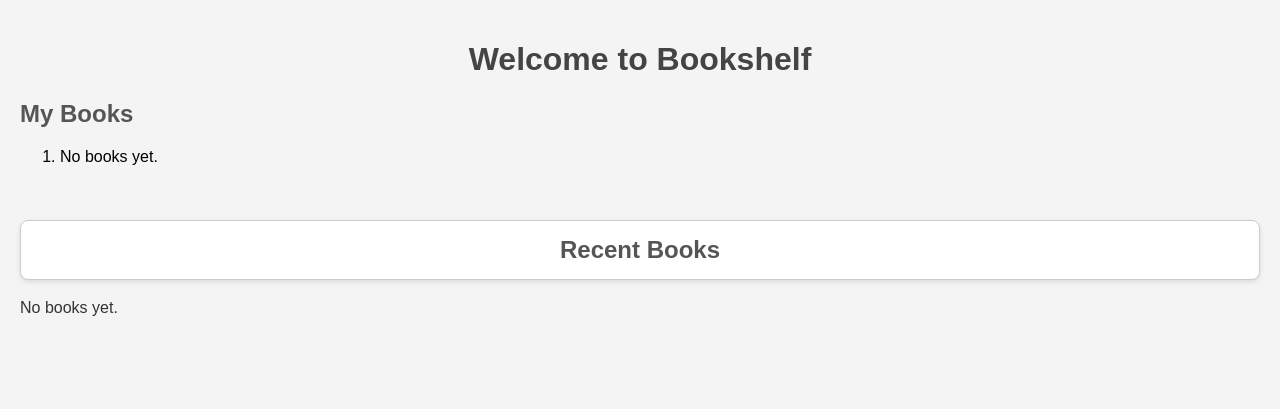
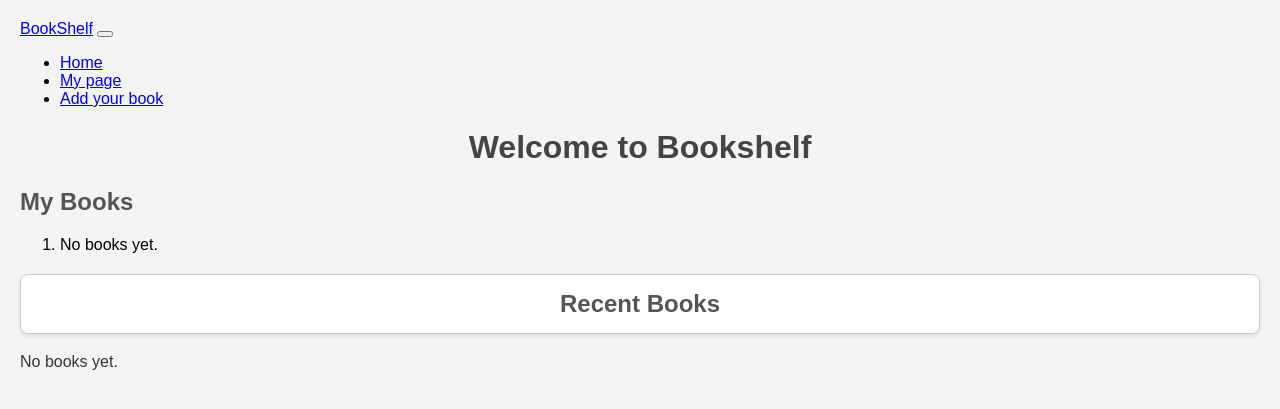
Before and after one commit to Daniel-7733/bookshelf, a Flask app: page / in a window 1280 px wide. Shown: the top 409 px of the page. Run offline with Flask 3, Linux system fonts and the light colour scheme.

Commit message:
Adding a navbar to html & and adding a report after add in add.html

```diff
--- a/templates/index.html
+++ b/templates/index.html
@@ -8,7 +8,31 @@
         </head>
 
         <body>
-            <!-- I should add an book image for a box in top of page -->
+
+            <!-- Adding a bar on top to have home page and other page option to choose -->
+            <nav class="navbar navbar-expand-lg bg-body-tertiary">
+                <div class="container-fluid">
+                    <a class="navbar-brand" href="templates/index.html">BookShelf</a>
+                    <button class="navbar-toggler" type="button" data-bs-toggle="collapse" data-bs-target="#navbarNav" aria-controls="navbarNav" aria-expanded="false" aria-label="Toggle navigation">
+                        <span class="navbar-toggler-icon"></span>
+                    </button>
+                    <div class="collapse navbar-collapse" id="navbarNav">
+                        <ul class="navbar-nav">
+                            <li class="nav-item">
+                                <a class="nav-link active" aria-current="page" href="templates/index.html">Home</a>
+                            </li>
+                            <li class="nav-item">
+                                <a class="nav-link" href="#">My page</a>
+                            </li>
+                            <li class="nav-item">
+                                <a class="nav-link" href="#">Add your book</a>
+                            </li>
+                        </ul>
+                    </div>
+                </div>
+            </nav>
+
+            <!-- I should add a book image for a box in top of page -->
             <h1>Welcome to Bookshelf</h1>
 
             <h2>My Books</h2>
@@ -24,18 +48,6 @@
                 {% endfor %}
             </ol>
 
-            <!-- Flash messages -->
-            {% with messages = get_flashed_messages(with_categories=true) %}
-                {% if messages %}
-                    <ul>
-                        {% for category, message in messages %}
-                            <li class="{{ category }}">{{ message }}</li>
-                        {% endfor %}
-                    </ul>
-                {% endif %}
-            {% endwith %}
-            <br>
-
             <!--- This section will display 3 recent added books (Title, Name, Description) --->
             <h2 id="recent-books">Recent Books</h2>
                 {% for book in book_list[:3] %}
```
Also changed, not shown: templates/add.html (+13 -0 lines).
